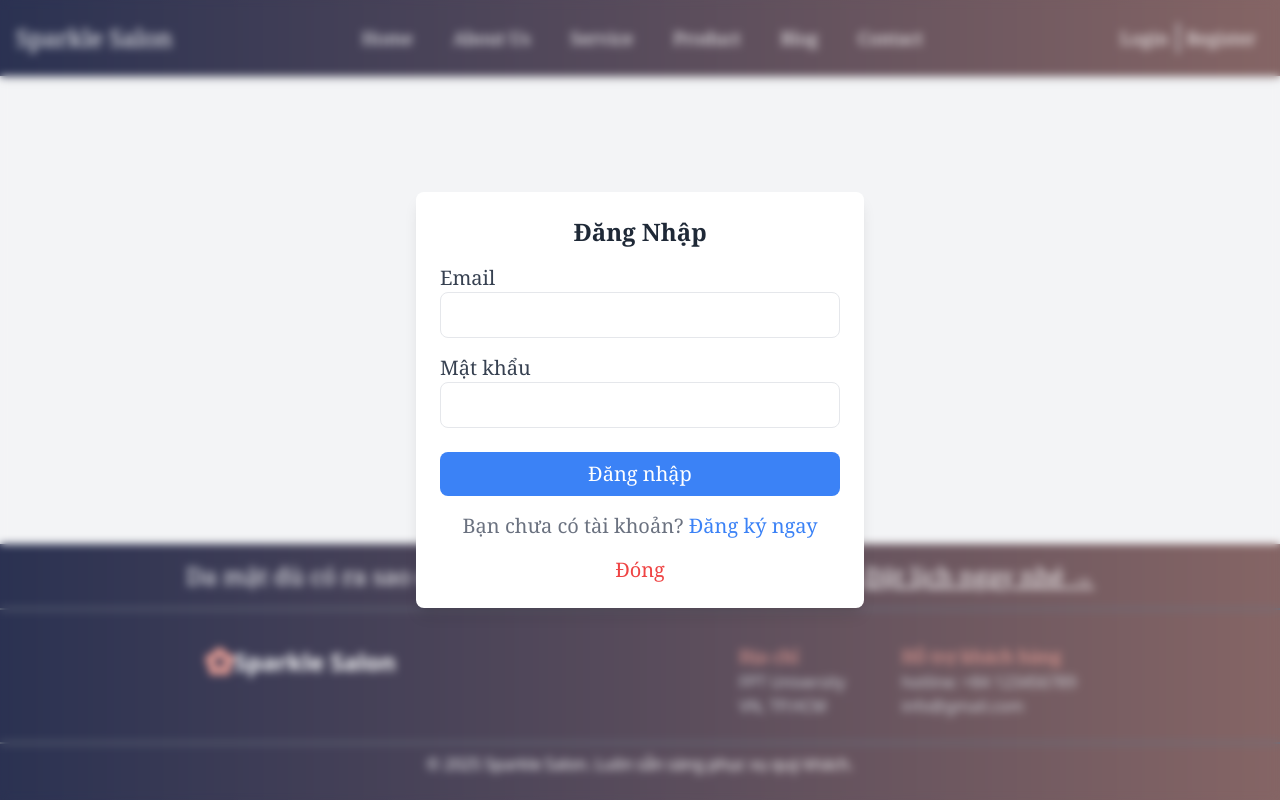
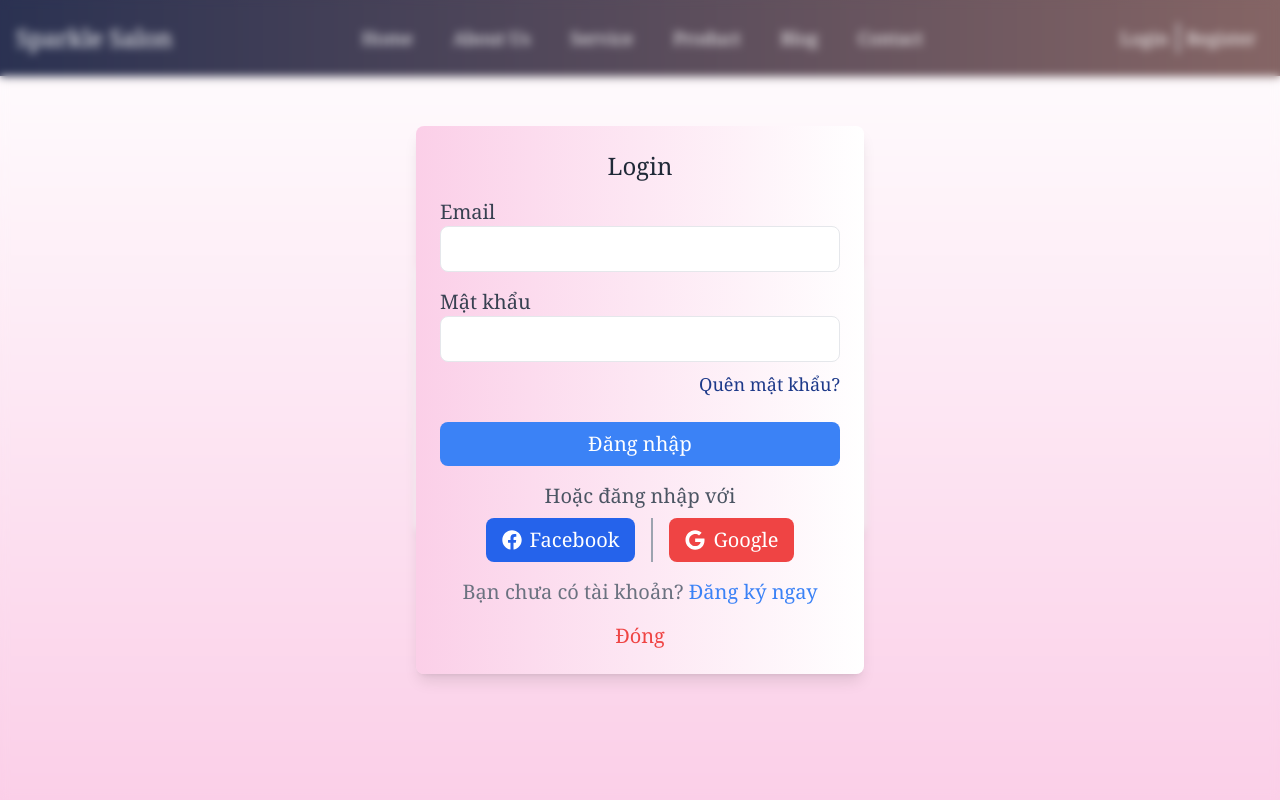
Before and after one commit to Rosettyluvhenny/SWP_SP25, a React (Vite) app in the folder sparkle-salon-fe/: page /forgot-password in a window 1280 px wide. Both pictures are taken after a click on the button "Login". Shown: the top 800 px of the page. Built offline with nearby package versions, Linux system fonts and the light colour scheme.

Commit message:
modified Header.tsx with login with google or facebook, created Fogot Password page

```diff
--- a/sparkle-salon-fe/src/App.tsx
+++ b/sparkle-salon-fe/src/App.tsx
@@ -6,6 +6,7 @@ import Service from "./pages/Service";
 import Contact from "./pages/Contact";
 import Blog from "./pages/Blog";
 import Product from "./pages/Product";
+import ForgotPassword from "./pages/ForgotPassword";
 
 function App() {
   return (
@@ -17,6 +18,7 @@ function App() {
         <Route path="/contact" element={<Contact />} />
         <Route path="/blog" element={<Blog />} />
         <Route path="/product" element={<Product />} />
+        <Route path="/forgot-password" element={<ForgotPassword />} />
       </Routes>
     </MainLayout>
   );
--- a/sparkle-salon-fe/src/components/Header.tsx
+++ b/sparkle-salon-fe/src/components/Header.tsx
@@ -1,27 +1,64 @@
 import { useState } from "react";
 import { Link, useLocation } from "react-router-dom";
+import { FaFacebook, FaGoogle } from "react-icons/fa";
 
 export default function Header() {
     const location = useLocation();
     const [isLoginOpen, setIsLoginOpen] = useState(false);
     const [isRegisterOpen, setIsRegisterOpen] = useState(false);
 
-    const isActive = (path: string) => location.pathname === path ? "text-gray-400 font-bold" : "text-white";
+    const isActive = (path: string) =>
+        location.pathname === path ? "text-gray-400 font-bold" : "text-white";
 
     return (
         <header className="fixed top-0 left-0 w-full flex justify-between items-center p-4 bg-gradient-to-r from-[#2b3252] to-[#856565] text-white text-xl font-serif shadow-md">
-            <div className="text-2xl font-serif"><Link to="/">Sparkle Salon</Link></div>
+            <div className="text-2xl font-serif">
+                <Link to="/">Sparkle Salon</Link>
+            </div>
 
             <nav>
-                    <ul className="flex space-x-10 text-lg">
-                        <li><Link to="/" className={`${isActive("/")}`}>Home</Link></li>
-                        <li><Link to="/about" className={`${isActive("/about")}`}>About Us</Link></li>
-                        <li><Link to="/service" className={`${isActive("/service")}`}>Service</Link></li>
-                        <li><Link to="/product" className={`${isActive("/product")}`}>Product</Link></li>
-                        <li><Link to="/blog" className={`${isActive("/blog")}`}>Blog</Link></li>
-                        <li><Link to="/contact" className={`${isActive("/contact")}`}>Contact</Link></li>
-                    </ul>
-                </nav>
+                <ul className="flex space-x-10 text-lg">
+                    <li>
+                        <Link to="/" className={`${isActive("/")}`}>
+                            Home
+                        </Link>
+                    </li>
+                    <li>
+                        <Link to="/about" className={`${isActive("/about")}`}>
+                            About Us
+                        </Link>
+                    </li>
+                    <li>
+                        <Link
+                            to="/service"
+                            className={`${isActive("/service")}`}
+                        >
+                            Service
+                        </Link>
+                    </li>
+                    <li>
+                        <Link
+                            to="/product"
+                            className={`${isActive("/product")}`}
+                        >
+                            Product
+                        </Link>
+                    </li>
+                    <li>
+                        <Link to="/blog" className={`${isActive("/blog")}`}>
+                            Blog
+                        </Link>
+                    </li>
+                    <li>
+                        <Link
+                            to="/contact"
+                            className={`${isActive("/contact")}`}
+                        >
+                            Contact
+                        </Link>
+                    </li>
+                </ul>
+            </nav>
 
             {/* Login và Register Buttons */}
             <div className="flex flex-row items-center">
@@ -43,23 +80,70 @@ export default function Header() {
             {/* Login Modal */}
             {isLoginOpen && (
                 <div className="fixed inset-0 flex items-center justify-center bg-opacity-30 backdrop-blur-sm">
-                    <div className="bg-white p-6 rounded-lg shadow-lg w-full max-w-md">
-                        <h2 className="text-2xl font-bold text-center text-gray-800">Đăng Nhập</h2>
+                    <div className="bg-gradient-to-l from-white to-pink-200 p-6 rounded-lg shadow-lg w-full max-w-md">
+                        <h2 className="text-2xl font-serif text-center text-gray-800">
+                            Login
+                        </h2>
                         <form className="mt-4">
                             <div>
-                                <label className="block text-gray-700">Email</label>
-                                <input type="email" className="w-full px-4 py-2 border rounded-lg focus:outline-none text-gray-800 bg-white" />
+                                <label className="block text-gray-700">
+                                    Email
+                                </label>
+                                <input
+                                    type="email"
+                                    className="w-full px-4 py-2 border rounded-lg focus:outline-none text-gray-800 bg-white"
+                                />
                             </div>
                             <div className="mt-4">
-                                <label className="block text-gray-700">Mật khẩu</label>
-                                <input type="password" className="w-full px-4 py-2 border rounded-lg focus:outline-none text-gray-800 bg-white" />
+                                <label className="block text-gray-700">
+                                    Mật khẩu
+                                </label>
+                                <input
+                                    type="password"
+                                    className="w-full px-4 py-2 border rounded-lg focus:outline-none text-gray-800 bg-white"
+                                />
                             </div>
-                            <button type="submit" className="w-full mt-6 bg-blue-500 hover:bg-blue-600 text-white py-2 rounded-lg">
+
+                            {/* Quên mật khẩu */}
+                            <p className="text-right mt-2">
+                                <Link
+                                    to="/forgot-password"
+                                    className="text-blue-900 text-lg hover:underline"
+                                    onClick={() => setIsLoginOpen(false)}
+                                >
+                                    Quên mật khẩu?
+                                </Link>
+                            </p>
+
+                            <button
+                                type="submit"
+                                className="w-full mt-6 bg-blue-500 hover:bg-blue-600 text-white py-2 rounded-lg"
+                            >
                                 Đăng nhập
                             </button>
                         </form>
 
-                        {/* chuyển qua Register */}
+                        {/* Login bằng gg hoặc fb */}
+                        <div className="mt-4 text-center text-gray-600">
+                            Hoặc đăng nhập với
+                        </div>
+                        <div className="flex justify-center space-x-4 mt-2">
+                            <a
+                                href="https://www.facebook.com/login"
+                                className="flex items-center bg-blue-600 hover:bg-blue-700 text-white px-4 py-2 rounded-lg"
+                            >
+                                <FaFacebook className="mr-2" /> Facebook
+                            </a>
+                            <div className="border-r-2 border-gray-400"></div>
+                            <a
+                                href="https://accounts.google.com/signin"
+                                className="flex items-center bg-red-500 hover:bg-red-600 text-white px-4 py-2 rounded-lg"
+                            >
+                                <FaGoogle className="mr-2" /> Google
+                            </a>
+                        </div>
+
+                        {/* Switch to Register */}
                         <p className="mt-4 text-center text-gray-500">
                             Bạn chưa có tài khoản?{" "}
                             <button
@@ -73,7 +157,10 @@ export default function Header() {
                             </button>
                         </p>
 
-                        <button onClick={() => setIsLoginOpen(false)} className="mt-4 w-full text-center text-red-500 hover:text-red-900">
+                        <button
+                            onClick={() => setIsLoginOpen(false)}
+                            className="mt-4 w-full text-center text-red-500 hover:text-red-900"
+                        >
                             Đóng
                         </button>
                     </div>
@@ -83,22 +170,42 @@ export default function Header() {
             {/* Register Modal */}
             {isRegisterOpen && (
                 <div className="fixed inset-0 flex items-center justify-center bg-opacity-30 backdrop-blur-sm">
-                    <div className="bg-white p-6 rounded-lg shadow-lg w-full max-w-md">
-                        <h2 className="text-2xl font-bold text-center text-gray-800">Đăng Ký</h2>
+                    <div className="bg-gradient-to-r from-white to-pink-200 p-6 rounded-lg shadow-lg w-full max-w-md">
+                        <h2 className="text-2xl font-bold text-center text-gray-800">
+                            Đăng Ký
+                        </h2>
                         <form className="mt-4">
                             <div>
-                                <label className="block text-gray-700">Họ và Tên</label>
-                                <input type="text" className="w-full px-4 py-2 border rounded-lg focus:outline-none text-gray-800 bg-white" />
+                                <label className="block text-gray-700">
+                                    Họ và Tên
+                                </label>
+                                <input
+                                    type="text"
+                                    className="w-full px-4 py-2 border rounded-lg focus:outline-none text-gray-800 bg-white"
+                                />
                             </div>
                             <div className="mt-4">
-                                <label className="block text-gray-700">Email</label>
-                                <input type="email" className="w-full px-4 py-2 border rounded-lg focus:outline-none text-gray-800 bg-white" />
+                                <label className="block text-gray-700">
+                                    Email
+                                </label>
+                                <input
+                                    type="email"
+                                    className="w-full px-4 py-2 border rounded-lg focus:outline-none text-gray-800 bg-white"
+                                />
                             </div>
                             <div className="mt-4">
-                                <label className="block text-gray-700">Mật khẩu</label>
-                                <input type="password" className="w-full px-4 py-2 border rounded-lg focus:outline-none text-gray-800 bg-white" />
+                                <label className="block text-gray-700">
+                                    Mật khẩu
+                                </label>
+                                <input
+                                    type="password"
+                                    className="w-full px-4 py-2 border rounded-lg focus:outline-none text-gray-800 bg-white"
+                                />
                             </div>
-                            <button type="submit" className="w-full mt-6 bg-blue-500 hover:bg-blue-600 text-white py-2 rounded-lg">
+                            <button
+                                type="submit"
+                                className="w-full mt-6 bg-blue-500 hover:bg-blue-600 text-white py-2 rounded-lg"
+                            >
                                 Đăng ký
                             </button>
                         </form>
@@ -117,7 +224,10 @@ export default function Header() {
                             </button>
                         </p>
 
-                        <button onClick={() => setIsRegisterOpen(false)} className="mt-4 w-full text-center text-red-500 hover:text-red-900">
+                        <button
+                            onClick={() => setIsRegisterOpen(false)}
+                            className="mt-4 w-full text-center text-red-500 hover:text-red-900"
+                        >
                             Đóng
                         </button>
                     </div>
--- /dev/null
+++ b/sparkle-salon-fe/src/pages/ForgotPassword.tsx
@@ -0,0 +1,51 @@
+import { useState } from "react";
+import { Link } from "react-router-dom";
+
+export default function ForgotPassword() {
+    const [email, setEmail] = useState("");
+    const [message, setMessage] = useState("");
+
+    const handleResetPassword = (e: React.FormEvent) => {
+        e.preventDefault();
+
+        if (!email) {
+            setMessage("Vui lòng nhập email của bạn!.");
+            return;
+        }
+
+        //todo: đợi backend xử lý api gửi email reset password
+        setMessage("Email có tồn tại, vui lòng đợi hệ thống gửi mã reset mật khẩu.");
+    };
+
+    return (
+        <div className="flex items-center justify-center min-h-screen bg-gradient-to-b from-white to-pink-200">
+            <div className="bg-white p-6 rounded-lg shadow-md w-full max-w-md">
+                <h2 className="text-2xl font-bold text-center text-gray-800">Quên Mật Khẩu</h2>
+                <p className="text-gray-600 text-center mt-2">Vui Lòng nhập Email để lấy lại.</p>
+
+                <form onSubmit={handleResetPassword} className="mt-4">
+                    <label className="block text-gray-700"></label>
+                    <input
+                        type="email"
+                        value={email}
+                        onChange={(e) => setEmail(e.target.value)}
+                        className="w-full px-4 py-2 border rounded-lg focus:outline-none text-gray-800 bg-white"
+                        placeholder="Nhập email của bạn"
+                    />
+                    <button
+                        type="submit"
+                        className="w-full mt-4 bg-blue-500 hover:bg-blue-600 text-white py-2 rounded-lg"
+                    >
+                        Gửi mã reset
+                    </button>
+                </form>
+
+                {message && <p className="mt-4 text-center text-gray-500">{message}</p>}
+
+                <p className="mt-4 text-center">
+                    <Link to="/" className="text-blue-500 hover:underline">Trở về</Link>
+                </p>
+            </div>
+        </div>
+    );
+}
```
